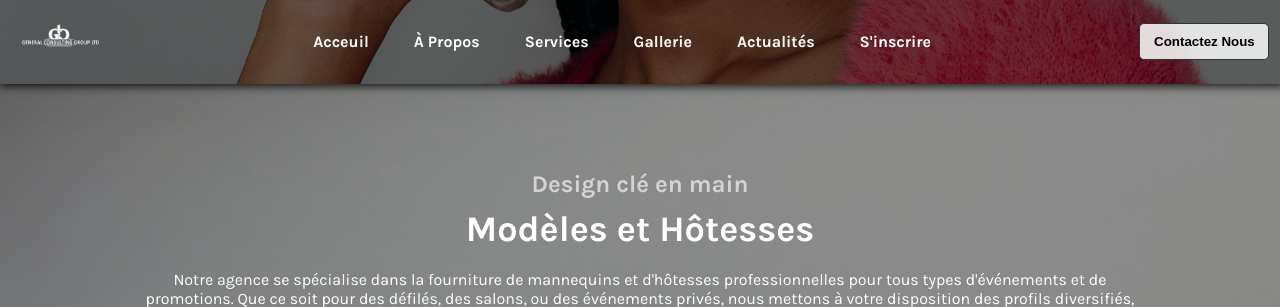
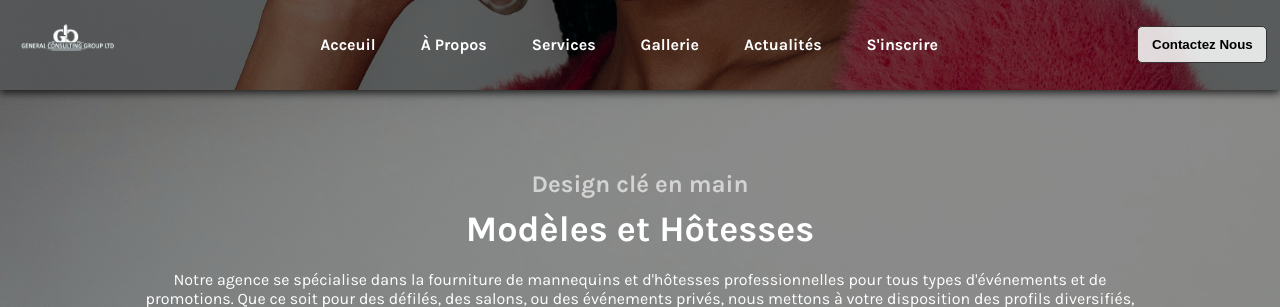
Before and after one commit to gabrielbuhendwa/mod-les-et-h-tesses, a PHP site: page / in a window 1280 px wide. Shown: the top 307 px of the page. Run offline with PHP 8.4, Linux system fonts and the light colour scheme; some web fonts are replaced.

Commit message:
add this to my repository

```diff
--- a/asset/css/style.css
+++ b/asset/css/style.css
@@ -13,7 +13,7 @@ header, .hero-section {
 }
 /* HEADER */
 header {
-    padding: 15px;
+    padding: 13px;
     display: flex;
     justify-content: space-between;
     align-items: center;
@@ -53,10 +53,10 @@ header .nav-bar {
 /* Image styling */
 .logo img {
     max-width: 100%; /* Ensures the logo fits within its container */
-    max-height: 50px; /* Set a max height to control the image size */
+    max-height: 60px; /* Set a max height to control the image size */
     width: auto; /* Maintain aspect ratio */
     height: auto; /* Maintain aspect ratio */
-    border-radius: 5px;
+
 }
 /***********Navbar**************/
 .nav-bar ul{
```
